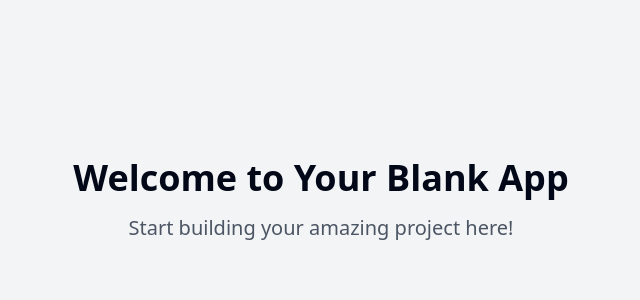
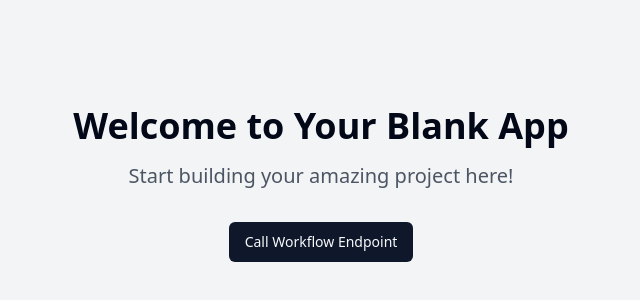
Before and after one commit to kristianlovable/bare-bones-canvas-sketch, a React (Vite) app: page / in a window 1280 px wide. Shown: the part 200-500 px from the top of the page, without its empty margins (319-959 px from the left). Built offline with nearby package versions, Linux system fonts and the light colour scheme.

Commit message:
Add button to call workflow endpoint
Adds a button to the index page that calls the workflow endpoint and displays the response.

```diff
--- a/src/pages/Index.tsx
+++ b/src/pages/Index.tsx
@@ -1,11 +1,65 @@
-// Update this page (the content is just a fallback if you fail to update the page)
+
+import { useState } from "react";
+import { Button } from "@/components/ui/button";
+import { useToast } from "@/hooks/use-toast";
 
 const Index = () => {
+  const [response, setResponse] = useState<any>(null);
+  const [loading, setLoading] = useState(false);
+  const { toast } = useToast();
+
+  const callWorkflowEndpoint = async () => {
+    setLoading(true);
+    try {
+      const response = await fetch(
+        "https://nqspuwzqrwamccpqwwvj.supabase.co/functions/v1/api/workflows/dummy"
+      );
+
+      if (!response.ok) {
+        throw new Error(`HTTP error! status: ${response.status}`);
+      }
+
+      const data = await response.json();
+      setResponse(data);
+
+      toast({
+        title: "Success!",
+        description: "Workflow endpoint called successfully",
+      });
+    } catch (error) {
+      console.error("Error calling workflow endpoint:", error);
+      toast({
+        title: "Error",
+        description: "Failed to call workflow endpoint",
+        variant: "destructive",
+      });
+    } finally {
+      setLoading(false);
+    }
+  };
+
   return (
-    <div className="min-h-screen flex items-center justify-center bg-gray-100">
-      <div className="text-center">
+    <div className="min-h-screen flex flex-col items-center justify-center bg-gray-100 p-8">
+      <div className="text-center max-w-2xl">
         <h1 className="text-4xl font-bold mb-4">Welcome to Your Blank App</h1>
-        <p className="text-xl text-gray-600">Start building your amazing project here!</p>
+        <p className="text-xl text-gray-600 mb-8">Start building your amazing project here!</p>
+
+        <Button
+          onClick={callWorkflowEndpoint}
+          disabled={loading}
+          className="mb-8"
+        >
+          {loading ? "Calling Workflow..." : "Call Workflow Endpoint"}
+        </Button>
+
+        {response && (
+          <div className="mt-8 p-6 bg-white rounded-lg shadow-lg text-left">
+            <h2 className="text-2xl font-semibold mb-4">Workflow Response:</h2>
+            <pre className="bg-gray-100 p-4 rounded overflow-auto text-sm">
+              {JSON.stringify(response, null, 2)}
+            </pre>
+          </div>
+        )}
       </div>
     </div>
   );
```
